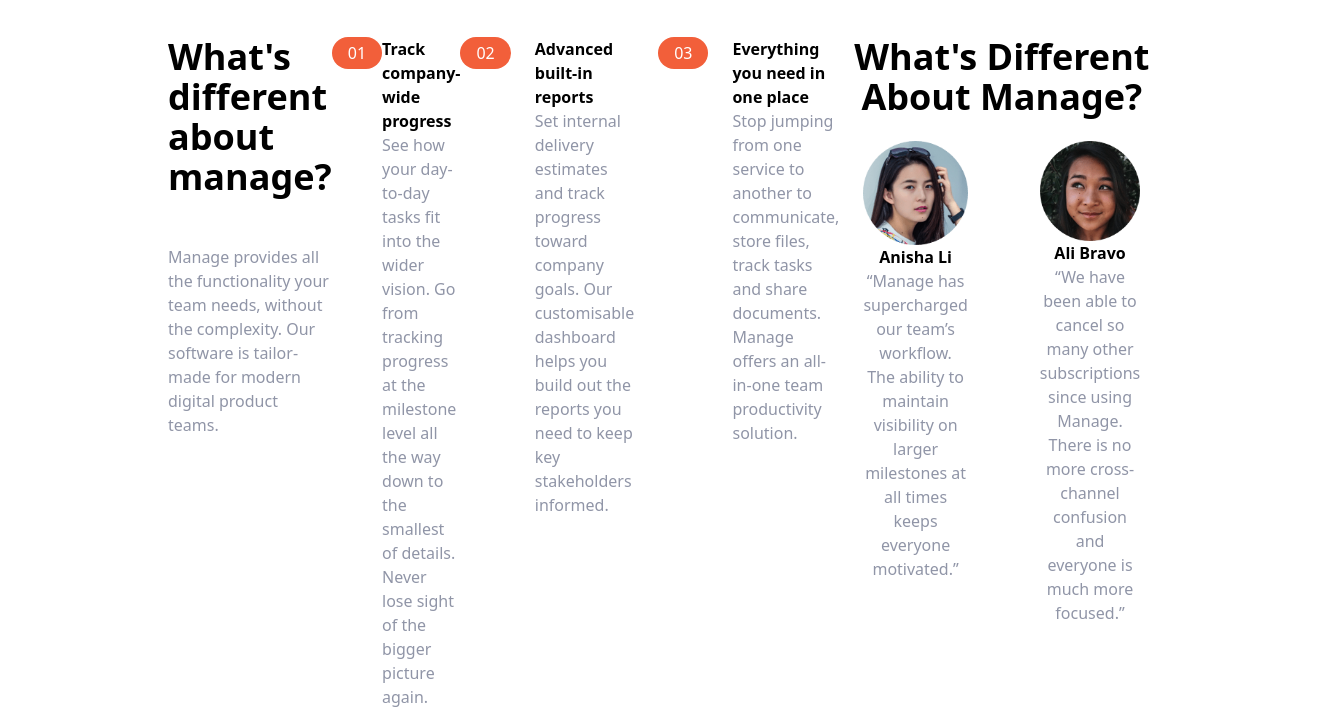
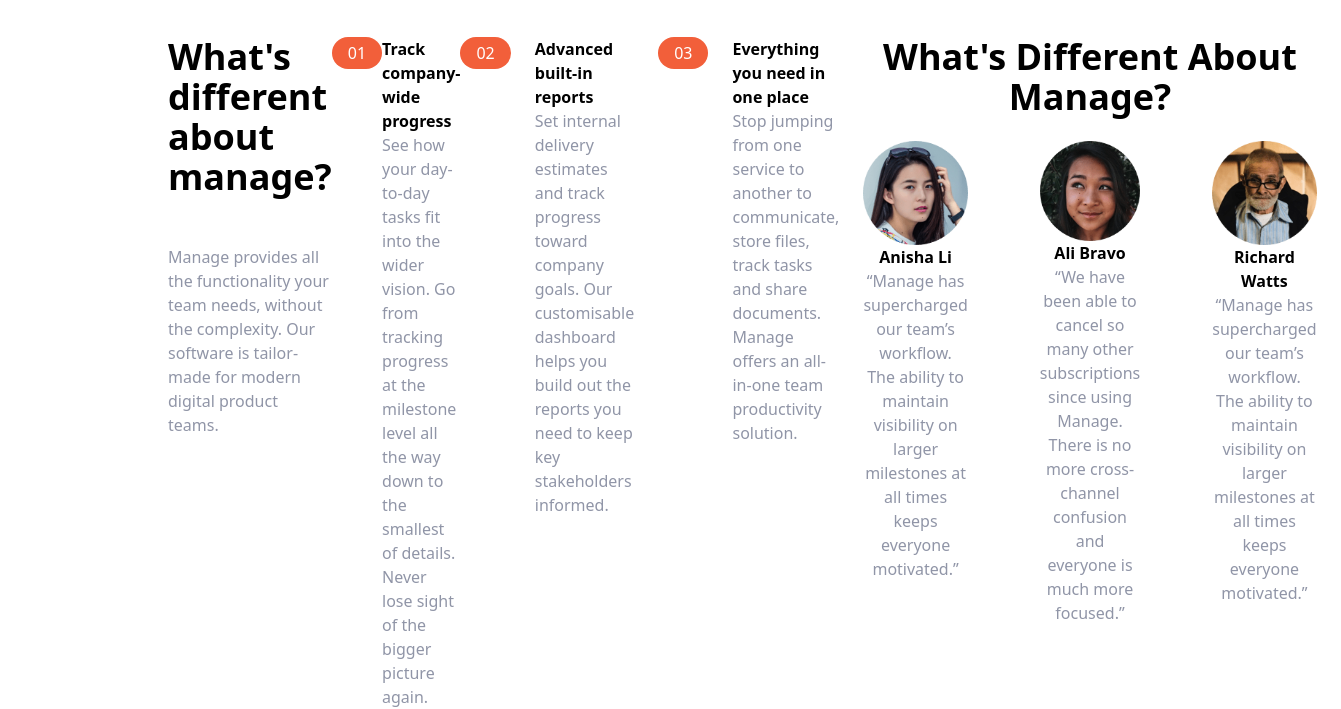
Before and after one commit to Edyane/Tailwind-Crash-Course, a plain HTML site: page index.html in a window 1280 px wide. Shown: the part 619-1328 px from the top of the page, 1341 px wide, since content can reach past the window. Drawn offline with Linux system fonts and the light colour scheme.

Commit message:
Testimonials 3

```diff
--- a/index.html
+++ b/index.html
@@ -179,6 +179,18 @@
                                 everyone is much more focused.”
                             </p>
                         </div>
+
+                        <!-- Testimonial 3 -->
+                        <div
+                            class="hidden flex-col items-center p-6 space-y-6 rounded-lg bg-veryLightGray md:flex md:w-1/3">
+                            <img src="img/avatar-richard.png" class="w-16 -mt-14" alt="" />
+                            <h5 class="text-lg font-bold">Richard Watts</h5>
+                            <p class="text-sm text-darkGrayishBlue">
+                                “Manage has supercharged our team’s workflow. The ability to
+                                maintain visibility on larger milestones at all times keeps
+                                everyone motivated.”
+                            </p>
+                        </div>
                     </div>
             </section>
 </body>
```
